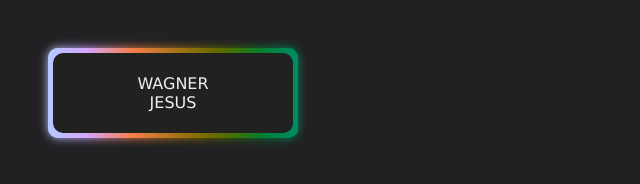
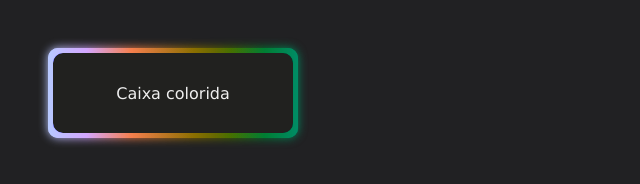
Before and after one commit to Wagner53426/Caixa-borda-colorida, a plain HTML site: page index.html in a window 1280 px wide. Shown: the whole page, without its empty margins (0-640 px from the left). Drawn offline with Linux system fonts and the light colour scheme.

Commit message:
sexta-feira
Atualizando repositório

```diff
--- a/index.html
+++ b/index.html
@@ -90,7 +90,7 @@
     <div class="conteudo">
         <div class="caixa">
             <span>
-                WAGNER JESUS
+                Caixa colorida
             </span>
         </div>
         <span></span>
```
